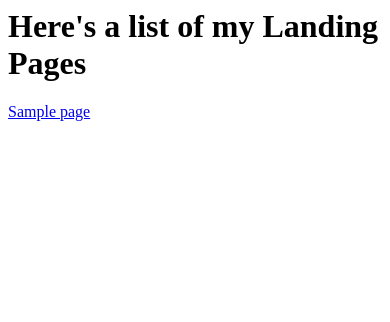
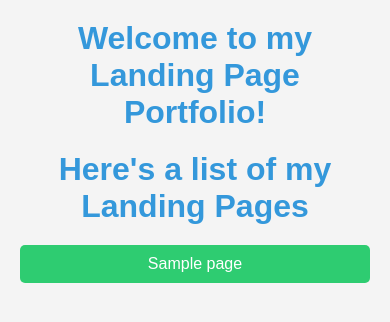
Before and after one commit to PureZinc/flask-landing-page, a Flask app: template templates/lists.html in a window 390 px wide. Shown: the top 322 px of the page. Run offline with Flask 3, Linux system fonts and the light colour scheme; the template is opened without the code that fills it: most values are stand-ins (such as "Sample title", 1, 10 or a date in 2020).

Commit message:
Redesign of the Landing Pages

```diff
--- /dev/null
+++ b/static/css/lists.css
@@ -0,0 +1 @@
+*{margin:0;padding:0;box-sizing:border-box}body{font-family:'Arial', sans-serif;background-color:#f4f4f4;color:#333;padding:20px}h1{font-size:2rem;margin-bottom:20px;text-align:center;color:#3498db}h3{font-size:2rem;margin-bottom:20px;text-align:center;color:#3498db}a{display:block;padding:10px 20px;margin:10px 0;background-color:#2ecc71;color:#fff;text-decoration:none;text-align:center;border-radius:5px;transition:background-color 0.3s ease}a:hover{background-color:#217dbb}@media (min-width: 576px){a{font-size:1rem}}@media (min-width: 768px){body{padding:40px}h1{font-size:2.5rem}a{font-size:1.2rem;margin:15px 0}}@media (min-width: 992px){body{padding:60px}h1{font-size:3rem}a{font-size:1.5rem;padding:15px 25px;margin:20px 0}}
--- /dev/null
+++ b/static/css/modals.css
@@ -0,0 +1 @@
+.modal{display:none;position:fixed;z-index:1000;left:0;top:0;width:100%;height:100%;overflow:auto;background-color:rgba(0,0,0,0.5);justify-content:center;align-items:center}.modal-content{background-color:#fff;margin:auto;padding:20px;border:1px solid #888;width:80%;max-width:500px;border-radius:10px;box-shadow:0 5px 15px rgba(0,0,0,0.3)}.close{color:#aaa;float:right;font-size:28px;font-weight:bold}.close:hover,.close:focus{color:#000;text-decoration:none;cursor:pointer}@media (min-width: 576px){.modal-content{width:60%}}@media (min-width: 768px){.modal-content{width:50%}}@media (min-width: 992px){.modal-content{width:40%}}
--- /dev/null
+++ b/static/scss/lists.scss
@@ -0,0 +1,87 @@
+$primary-color: #3498db;
+$secondary-color: #2ecc71;
+$text-color: #333;
+$background-color: #f4f4f4;
+$link-color: $primary-color;
+$link-hover-color: darken($primary-color, 10%);
+
+
+* {
+  margin: 0;
+  padding: 0;
+  box-sizing: border-box;
+}
+
+body {
+  font-family: 'Arial', sans-serif;
+  background-color: $background-color;
+  color: $text-color;
+  padding: 20px;
+}
+
+h1 {
+  font-size: 2rem;
+  margin-bottom: 20px;
+  text-align: center;
+  color: $primary-color;
+}
+
+h3 {
+    font-size: 2rem;
+    margin-bottom: 20px;
+    text-align: center;
+    color: $primary-color;
+  }
+
+a {
+  display: block;
+  padding: 10px 20px;
+  margin: 10px 0;
+  background-color: $secondary-color;
+  color: #fff;
+  text-decoration: none;
+  text-align: center;
+  border-radius: 5px;
+  transition: background-color 0.3s ease;
+
+  &:hover {
+    background-color: $link-hover-color;
+  }
+}
+
+@media (min-width: 576px) {
+  a {
+    font-size: 1rem;
+  }
+}
+
+@media (min-width: 768px) {
+  body {
+    padding: 40px;
+  }
+
+  h1 {
+    font-size: 2.5rem;
+  }
+
+  a {
+    font-size: 1.2rem;
+    margin: 15px 0;
+  }
+}
+
+@media (min-width: 992px) {
+  body {
+    padding: 60px;
+  }
+
+  h1 {
+    font-size: 3rem;
+  }
+
+  a {
+    font-size: 1.5rem;
+    padding: 15px 25px;
+    margin: 20px 0;
+  }
+}
--- a/templates/lists.html
+++ b/templates/lists.html
@@ -3,9 +3,11 @@
     <meta charset="UTF-8">
     <meta name="viewport" content="width=device-width, initial-scale=1.0">
     <title>Landing Page</title>
+    <link rel="stylesheet" href="{{ url_for('static', filename='css/lists.css') }}">
 </head>
 <body>
-    <h1>Here's a list of my Landing Pages</h1>
+    <h1>Welcome to my Landing Page Portfolio!</h1>
+    <h3>Here's a list of my Landing Pages</h3>
     {% for page in pages %}
         <a href="{{ url_for('landing_page', template=page.template) }}">{{page.name}}</a>
     {% endfor %}
--- a/templates/template1.html
+++ b/templates/template1.html
@@ -5,6 +5,7 @@
     <meta name="viewport" content="width=device-width, initial-scale=1.0">
     <title>Landing Page</title>
     <link rel="stylesheet" href="{{ url_for('static', filename='css/template1.css') }}">
+  </head>
 </head>
 <body>
     <section>
@@ -13,10 +14,7 @@
         <a href="#" class="btn">Find Out Now!</a>
     </section>
     <section id="about">
-        <h3>Never Let a Good Opportunity go to Waste!</h3>
-        <p>Copywriting is everywhere around you: In the articles that you read to the videos that you watch!</p>
-        <p>It's more than just a "money-making tool" that could make you "10K a month" if you buy our course!</p>
-        <p>By a lot more, we mean "Turn your words into action" and "Make your boring love-life go sexual" more!</p>
+        <p>THIS BUSINESS OPPORTUNITY is everywhere around you: From the articles that you read to the videos that you watch!</p>
     </section>
     <section>
         <h2>Features</h2>
```
Also changed, not shown: static/scss/modals.scss (added, +65 -0 lines), templates/download_modal.html (added, +28 -0 lines).
